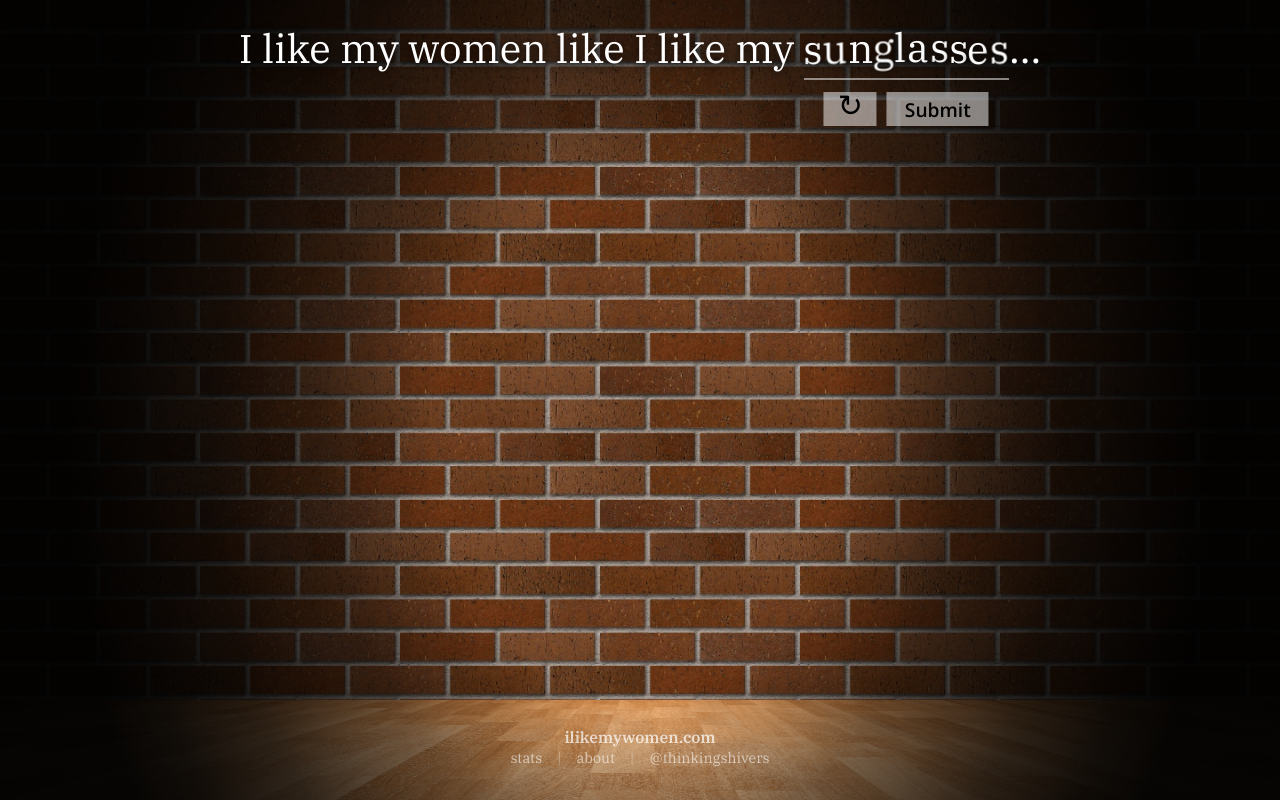
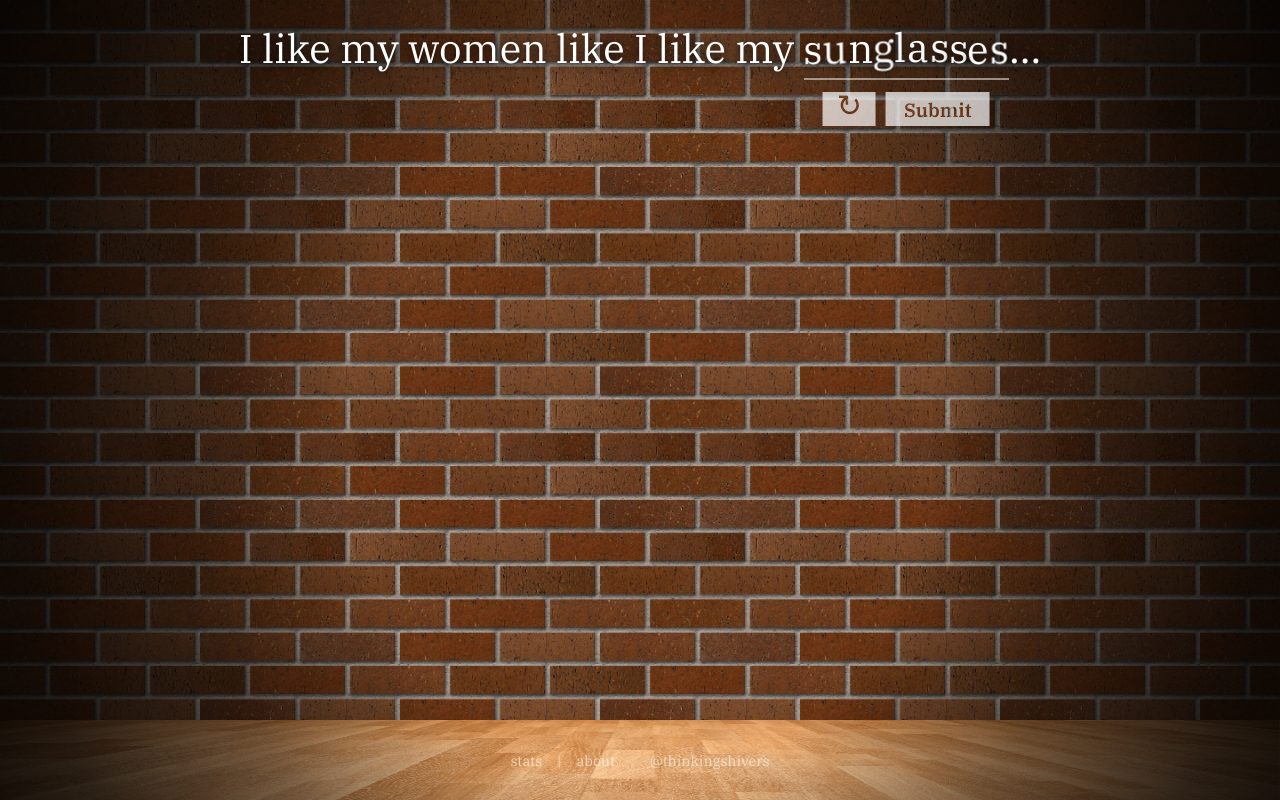
Before and after one commit to the-shivers/i-like-my-women, a Flask app: page / in a window 1280 px wide. Run offline with Flask 3, Linux system fonts and the light colour scheme; some web fonts are replaced.

Commit message:
Looking good.

```diff
--- a/app.py
+++ b/app.py
@@ -177,11 +177,12 @@ def init_db():
                   created_at TIMESTAMP DEFAULT CURRENT_TIMESTAMP,
                   FOREIGN KEY (suggestion_id) REFERENCES suggestions(id))''')
 
-    # Votes table - now tracks voter identity
+    # Votes table - now tracks voter identity AND matchup
     c.execute('''CREATE TABLE IF NOT EXISTS votes
                  (id INTEGER PRIMARY KEY AUTOINCREMENT,
                   suggestion_id INTEGER NOT NULL,
                   response_id INTEGER NOT NULL,
+                  matchup_id TEXT,
                   voter_ip TEXT,
                   voter_session TEXT,
                   created_at TIMESTAMP DEFAULT CURRENT_TIMESTAMP,
@@ -197,6 +198,14 @@ def init_db():
                   created_at TIMESTAMP DEFAULT CURRENT_TIMESTAMP,
                   FOREIGN KEY (response_id) REFERENCES responses(id),
                   FOREIGN KEY (suggestion_id) REFERENCES suggestions(id))''')
+
+    # Migration: Add matchup_id to votes table if it doesn't exist
+    try:
+        c.execute('SELECT matchup_id FROM votes LIMIT 1')
+    except sqlite3.OperationalError:
+        print("Adding matchup_id column to votes table...")
+        c.execute('ALTER TABLE votes ADD COLUMN matchup_id TEXT')
+        conn.commit()
 
     conn.commit()
     conn.close()
@@ -469,6 +478,7 @@ def compete():
 
                 # Track appearances for contestants - generate matchup ID
                 matchup_id = str(uuid.uuid4())
+                comp['matchup_id'] = matchup_id  # Store in competition tracking
                 db = get_db()
                 for r in contestant_responses:
                     db.execute('INSERT INTO appearances (response_id, suggestion_id, matchup_id) VALUES (?, ?, ?)',
@@ -501,6 +511,7 @@ def compete_status():
         total_count = len(comp['contestants'])
         ready = comp['ready']
         contestant_responses = comp['contestant_responses'] if ready else []
+        matchup_id = comp.get('matchup_id') if ready else None
 
     response_data = {
         'completed': completed_count,
@@ -534,6 +545,7 @@ def compete_status():
 
         response_data['responses'] = list(grouped.values())
         response_data['contestant_ids'] = [r['id'] for r in contestant_responses]
+        response_data['matchup_id'] = matchup_id
 
     return jsonify(response_data)
 
@@ -565,6 +577,7 @@ def vote():
     data = request.json
     suggestion_id = data.get('suggestion_id')
     response_ids = data.get('response_ids')  # Can be multiple if grouped
+    matchup_id = data.get('matchup_id')  # Track which matchup this vote belongs to
 
     if not suggestion_id or not response_ids:
         return jsonify({'error': 'Missing data'}), 400
@@ -585,8 +598,8 @@ def vote():
     # Record vote for each response (if grouped duplicates)
     for response_id in response_ids:
         db.execute(
-            'INSERT INTO votes (suggestion_id, response_id, voter_ip, voter_session) VALUES (?, ?, ?, ?)',
-            (suggestion_id, response_id, voter_ip, voter_session)
+            'INSERT INTO votes (suggestion_id, response_id, matchup_id, voter_ip, voter_session) VALUES (?, ?, ?, ?, ?)',
+            (suggestion_id, response_id, matchup_id, voter_ip, voter_session)
         )
 
     db.commit()
--- a/static/app.js
+++ b/static/app.js
@@ -360,6 +360,7 @@ async function showAnswers() {
                     loadingContainer.classList.add('hidden');
                     currentData.responses = status.responses;
                     currentData.contestant_ids = status.contestant_ids;
+                    currentData.matchup_id = status.matchup_id;  // Store matchup_id
                     generateAnswerCards(currentData.responses);
                     answersContainer.classList.remove('hidden');
                 }
@@ -422,7 +423,8 @@ async function selectCard(card, cardData) {
             headers: { 'Content-Type': 'application/json' },
             body: JSON.stringify({
                 suggestion_id: currentData.suggestion_id,
-                response_ids: [cardData.response_id]
+                response_ids: [cardData.response_id],
+                matchup_id: currentData.matchup_id
             })
         });
     } catch (error) {
--- a/templates/index.html
+++ b/templates/index.html
@@ -61,25 +61,25 @@ Oops! I accidentally included it. How careless of me.
             flex-direction: column;
         }
 
-        /* Brick wall - takes up 7/8 of viewport */
+        /* Brick wall - fills remaining space above wood floor */
         .brick-wall {
             position: absolute;
             top: 0;
             left: 0;
             width: 100%;
-            height: 87.5dvh;
+            height: calc(100dvh - 80px);
             background-image: url('medium-ironspot-77-velour-face-brick-modular-running-bond-322-in-architextures.jpg');
             background-repeat: repeat;
             background-size: 400px auto;
         }
 
-        /* Wood floor - takes up 1/8 of viewport */
+        /* Wood floor - constant 80px height */
         .wood-floor {
             position: absolute;
             bottom: 0;
             left: 0;
             width: 100%;
-            height: 12.5dvh;
+            height: 80px;
             background-image: url('Hardwood-flooring.png');
             background-repeat: no-repeat;
             background-size: 100% 100%;
@@ -98,7 +98,7 @@ Oops! I accidentally included it. How careless of me.
             pointer-events: none;
             z-index: 5;
             background: radial-gradient(
-                ellipse 45vmax 58vmax at center 55%,
+                ellipse 65vmax 75vmax at center 55%,
                 transparent 0%,
                 transparent 35%,
                 rgba(0, 0, 0, 0.5) 55%,
@@ -253,7 +253,7 @@ Oops! I accidentally included it. How careless of me.
         .random-btn,
         .submit-btn {
             position: relative;
-            background: rgba(255, 255, 255, 0.5);
+            background: rgba(255, 255, 255, 0.7);
             border: none;
             border-radius: 0;
             cursor: pointer;
@@ -262,6 +262,7 @@ Oops! I accidentally included it. How careless of me.
             display: flex;
             align-items: center;
             justify-content: center;
+            isolation: isolate;
         }
 
         .random-btn {
@@ -284,27 +285,33 @@ Oops! I accidentally included it. How careless of me.
             padding: 8px 18px;
             min-width: 70px;
             height: 34px;
-            font-family: 'Open Sans', sans-serif;
+            font-family: 'IBM Plex Serif', serif;
             font-weight: 600;
         }
 
         .random-btn span,
         .submit-btn span {
-            color: black;
-            mix-blend-mode: multiply;
+            background: url('medium-ironspot-77-velour-face-brick-modular-running-bond-322-in-architextures.jpg');
+            background-size: 400px auto;
+            background-attachment: fixed;
+            -webkit-background-clip: text;
+            background-clip: text;
+            -webkit-text-fill-color: transparent;
+            color: transparent;
             position: relative;
             z-index: 1;
         }
 
         .random-btn:hover,
         .submit-btn:hover {
-            background: rgba(255, 255, 255, 0.65);
+            background: rgba(255, 255, 255, 0.95);
             transform: translateY(-1px);
         }
 
         .random-btn:active,
         .submit-btn:active {
             transform: translateY(0);
+            background: white;
         }
 
         .footer {
@@ -313,8 +320,10 @@ Oops! I accidentally included it. How careless of me.
             color: rgba(255, 255, 255, 0.7);
             font-size: 0.9em;
             z-index: 20;
-            line-height: 1.3;
-            padding: 24px 0 32px;
+            display: flex;
+            align-items: center;
+            justify-content: center;
+            height: 80px;
             pointer-events: none;
         }
 
@@ -322,15 +331,10 @@ Oops! I accidentally included it. How careless of me.
             pointer-events: auto;
         }
 
-        .footer-domain {
-            font-size: 1.1em;
-            font-weight: 600;
-            margin-bottom: 2px;
-        }
-
         .footer-nav {
             display: flex;
             justify-content: center;
+            align-items: center;
             gap: 15px;
             flex-wrap: wrap;
         }
@@ -953,7 +957,6 @@ Oops! I accidentally included it. How careless of me.
 
         <!-- Footer -->
         <div class="footer">
-            <div class="footer-domain">ilikemywomen.com</div>
             <div class="footer-nav">
                 <a href="/stats">stats</a>
                 <span>|</span>
```
Also changed, not shown: static/stats.html (+7 -11 lines).
